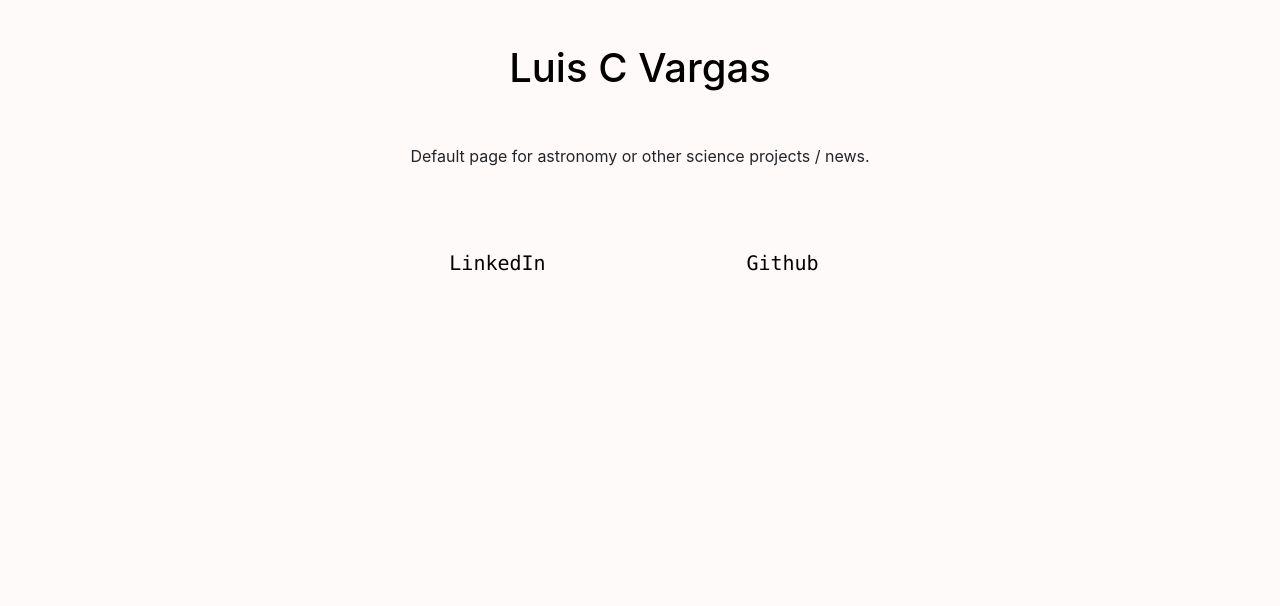
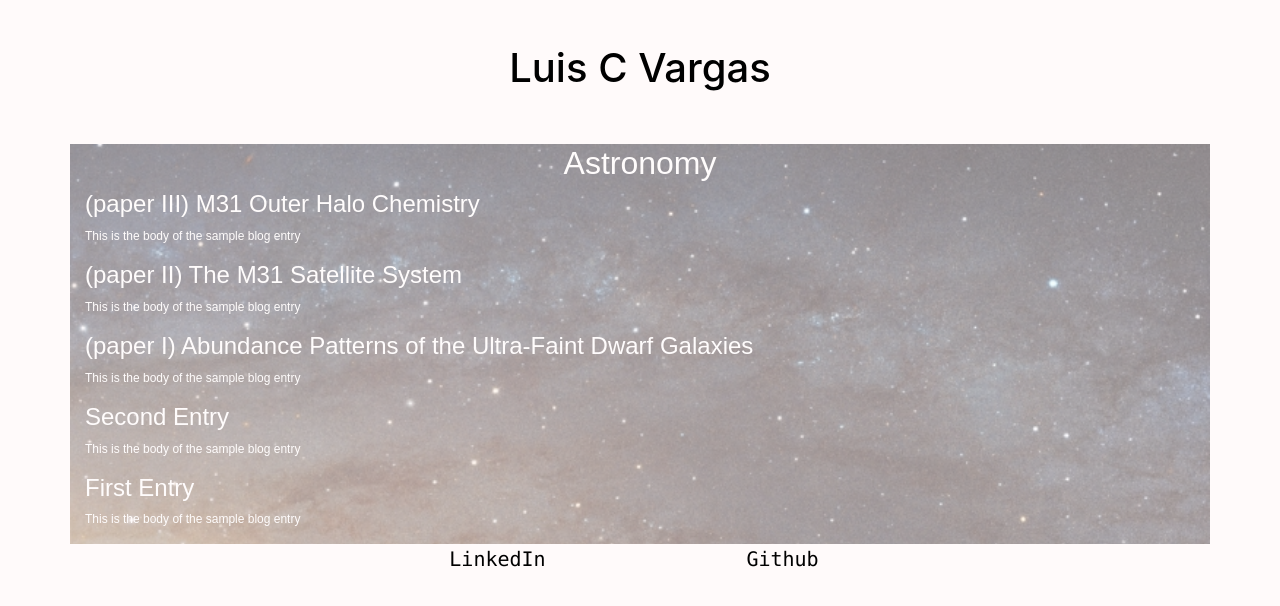
Before and after one commit to luiscvargas/octonion, a React (Create React App) app: page /astronomy in a window 1280 px wide. Shown: the top 606 px of the page. Built offline with nearby package versions, Linux system fonts and the light colour scheme.

Commit message:
add blog component to astronomy page

```diff
--- /dev/null
+++ b/src/components/Blog.js
@@ -0,0 +1,29 @@
+import React, { Component } from 'react';
+import 'bootstrap/dist/css/bootstrap.min.css';
+import '../styles/App.css';
+import { Container, Row, Col} from 'reactstrap';
+import LinkButton from './Links';
+import { Link } from 'react-router-dom';
+
+class BlogEntry extends Component {
+
+  constructor(props){
+    super(props);
+  }
+
+  render() {
+    return (
+      <React.Fragment>
+      <div>
+        <h4>{this.props.title}</h4>
+      </div>
+      <div>
+        <p>This is the body of the sample blog entry</p>
+      </div>
+    </React.Fragment>
+    )
+  }
+
+}
+
+export default BlogEntry;
--- a/src/components/Links.js
+++ b/src/components/Links.js
@@ -44,12 +44,12 @@ class FancyLink extends Component {
     this.setState({color: "black"});
   }
   onMouseEnter() {
-    this.setState({color: "gray"});
+    this.setState({color: "red"});
   }
 
   render() {
     return (
-      <a style={{color: "black"}} href="{this.props.url}">
+      <a style={{color: "black"}} href={this.props.url}>
         {this.props.text}
       </a>
     )
--- a/src/containers/Astronomy.js
+++ b/src/containers/Astronomy.js
@@ -1,18 +1,30 @@
 import React, { Component } from 'react';
 import { Button } from 'reactstrap';
-import logo from '../images/logo.svg';
 import Header from '../components/Header';
 import Footer from '../components/Footer';
+import BlogEntry from '../components/Blog';
 import Roles from '../components/Roles';
 import { Container, Row, Col } from 'reactstrap';
-import '../styles//App.css';
+import '../styles/App.css';
 
 class Astronomy extends Component {
+
+  constructor(props){
+    super(props);
+  }
+
   render() {
     return (
-      <div className="App-astronomy">
-        Default page for astronomy or other science projects / news.
+      <Container className="App-astronomy" style={{ color: "white" }}>
+        <h2>Astronomy</h2>
+        <div className="App-astronomy-blog">
+        <BlogEntry title="(paper III) M31 Outer Halo Chemistry"></BlogEntry>
+        <BlogEntry title="(paper II) The M31 Satellite System"></BlogEntry>
+        <BlogEntry title="(paper I) Abundance Patterns of the Ultra-Faint Dwarf Galaxies"></BlogEntry>
+        <BlogEntry title="Second Entry"></BlogEntry>
+        <BlogEntry title="First Entry"></BlogEntry>
       </div>
+      </Container>
     );
   }
 }
--- a/src/containers/DataScience.js
+++ b/src/containers/DataScience.js
@@ -10,9 +10,9 @@ import '../styles//App.css';
 class DataScience extends Component {
   render() {
     return (
-      <div className="App-datascience">
+      <Container className="App-datascience">
         Default page for data science / machine learning.
-      </div>
+      </Container>
     );
   }
 }
--- a/src/containers/Programming.js
+++ b/src/containers/Programming.js
@@ -10,9 +10,9 @@ import '../styles//App.css';
 class Programming extends Component {
   render() {
     return (
-      <div className="App-programming">
+      <Container className="App-programming">
         Default page for other programming projects
-      </div>
+      </Container>
     );
   }
 }
--- a/src/styles/App.css
+++ b/src/styles/App.css
@@ -55,6 +55,21 @@ html, body {
 
 .App-astronomy {
   padding-bottom: 10vh; /* height of your footer */
+  background-image: url('../images/m31.jpg');
+  repeat: false;
+  background-repeat: no-repeat;
+  background-size: cover;
+  opacity: 50%;
+  height: 50vh;
+  color: white;
+  overflow-y: auto;
+  font-size: 13px;
+  font-family: sans-serif;
+}
+
+.App-astronomy-blog {
+  font-size: 12px;
+  text-align: justify;
 }
 
 .App-datascience {
```
Also changed, not shown: src/images/m31.jpg (added).
